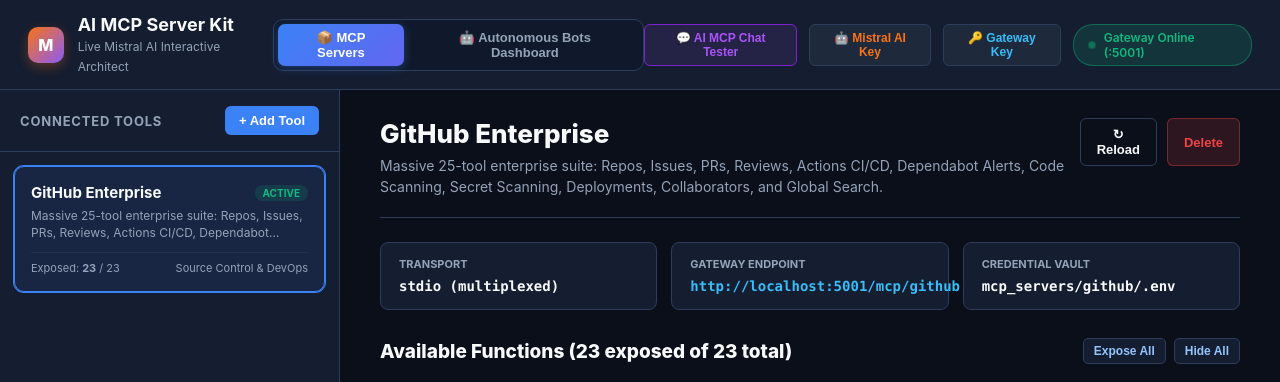
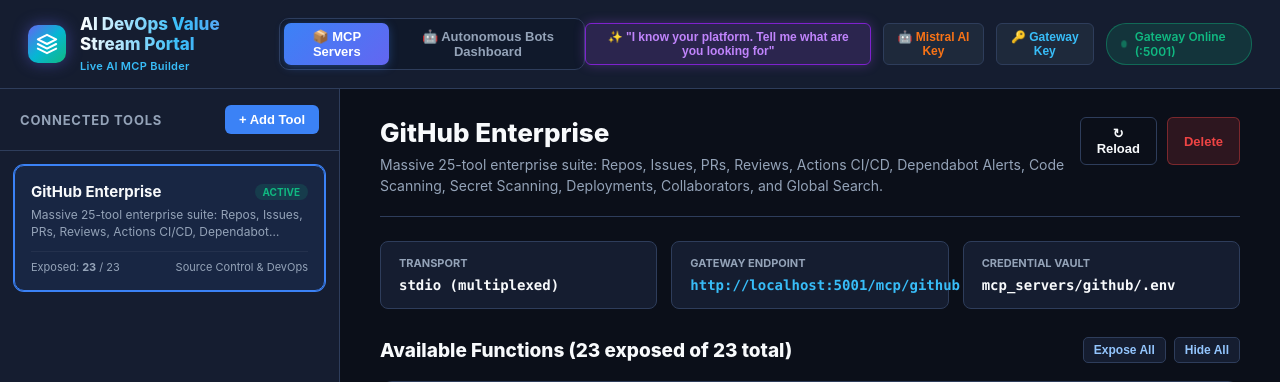
Before and after one commit to shakilmunavary/ai-mcp-builder, a Flask app: page / in a window 1280 px wide. Shown: the top 382 px of the page. Run offline with Flask 3, Linux system fonts and the light colour scheme; data that the repository does not hold is empty; some libraries are stand-ins or nearby versions.

Commit message:
Apply branding update: AI DevOps Value Stream Portal, dynamic logo, and catchy AI Assistant labels

```diff
--- a/templates/index.html
+++ b/templates/index.html
@@ -3,7 +3,7 @@
 <head>
     <meta charset="UTF-8">
     <meta name="viewport" content="width=device-width, initial-scale=1.0">
-    <title>AI MCP Server Kit - Live Mistral AI Architect</title>
+    <title>AI DevOps Value Stream Portal - Live AI MCP Builder</title>
     <style>
         :root {
             --bg-base: #0b0f19;
@@ -1093,10 +1093,16 @@
 
     <header>
         <div class="brand">
-            <div class="brand-logo">M</div>
+            <div class="brand-logo" style="background: linear-gradient(135deg, #6366f1, #06b6d4, #10b981); display: flex; align-items: center; justify-content: center; width: 38px; height: 38px; border-radius: 10px; box-shadow: 0 0 16px rgba(99, 102, 241, 0.45); flex-shrink: 0;">
+                <svg width="22" height="22" viewBox="0 0 24 24" fill="none" xmlns="http://www.w3.org/2000/svg">
+                    <path d="M12 2L2 7L12 12L22 7L12 2Z" stroke="#ffffff" stroke-width="2.2" stroke-linecap="round" stroke-linejoin="round"/>
+                    <path d="M2 17L12 22L22 17" stroke="#ffffff" stroke-width="2.2" stroke-linecap="round" stroke-linejoin="round"/>
+                    <path d="M2 12L12 17L22 12" stroke="#ffffff" stroke-width="2.2" stroke-linecap="round" stroke-linejoin="round"/>
+                </svg>
+            </div>
             <div class="brand-text">
-                <h1>AI MCP Server Kit</h1>
-                <span>Live Mistral AI Interactive Architect</span>
+                <h1 style="font-size: 17px; font-weight: 850; background: linear-gradient(90deg, #ffffff, #38bdf8, #818cf8); -webkit-background-clip: text; -webkit-text-fill-color: transparent;">AI DevOps Value Stream Portal</h1>
+                <span style="color: #38bdf8; font-weight: 600; font-size: 11px; letter-spacing: 0.3px;">Live AI MCP Builder</span>
             </div>
         </div>
 
@@ -1110,8 +1116,8 @@
         </div>
 
         <div class="header-meta">
-            <button class="btn-key" style="color: #a855f7; border-color: #7e22ce; background: rgba(168, 85, 247, 0.1);" onclick="openAgentChatModal()">
-                💬 AI MCP Chat Tester
+            <button class="btn-key" style="color: #c084fc; border-color: #7e22ce; background: rgba(168, 85, 247, 0.15); font-weight: 700; box-shadow: 0 0 12px rgba(168, 85, 247, 0.3);" onclick="openAgentChatModal()" title="Interact with Platform AI Assistant">
+                ✨ "I know your platform. Tell me what are you looking for"
             </button>
             <button class="btn-key" onclick="openMistralKeyModal()">🤖 Mistral AI Key</button>
             <button class="btn-key" style="color: #38bdf8;" onclick="openKeyModal()">🔑 Gateway Key</button>
@@ -1395,8 +1401,8 @@
                 <div style="display: flex; align-items: center; gap: 12px;">
                     <div class="brand-logo" style="width: 32px; height: 32px; font-size: 14px; background: linear-gradient(135deg, #a855f7, #3b82f6);">🤖</div>
                     <div>
-                        <h3 style="font-size: 16px; font-weight: 750;">AI MCP Chat Tester</h3>
-                        <span style="font-size: 11px; color: var(--text-muted);">Conversational AI Agent connected to your Live MCP Gateway (:5001)</span>
+                        <h3 style="font-size: 16px; font-weight: 800; color: #f8fafc;">Platform AI Assistant</h3>
+                        <span style="font-size: 11px; color: #c084fc; font-weight: 600;">"I know your platform. Tell me what are you looking for"</span>
                     </div>
                 </div>
                 <div style="display: flex; align-items: center; gap: 10px;">
```
